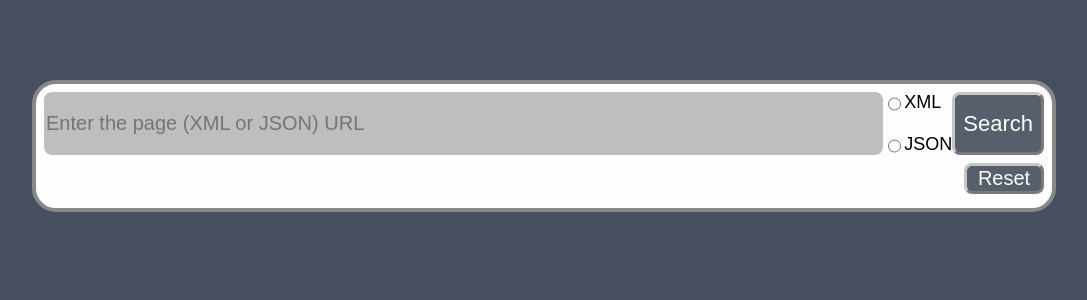
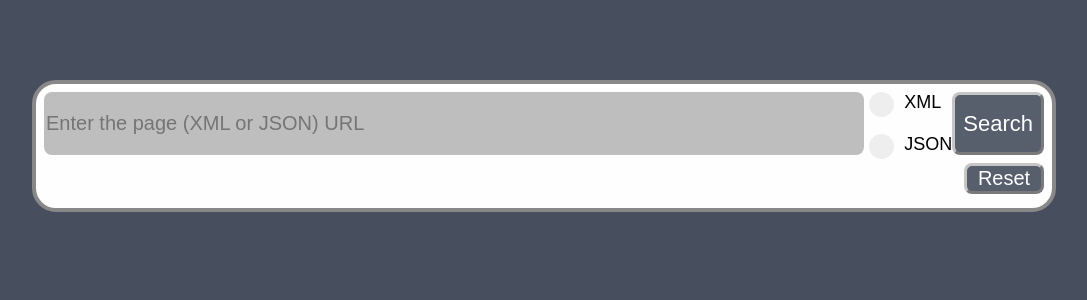
Before and after one commit to jmkd0/Internship, a Symfony app: template templates/flux/index.html.twig in a window 1280 px wide. Shown: the top 300 px of the page, without its empty margins (96-1183 px from the left). Run offline with Twig, Linux system fonts and the light colour scheme; the template is opened without the code that fills it, so the values that code supplies are empty; some libraries are stand-ins or nearby versions.

Commit message:
update 5

```diff
--- a/public/style.css
+++ b/public/style.css
@@ -68,6 +68,7 @@ input[type=text]:focus{
 }
 #id-xml-json{
     font-size: 18px;
+    padding-left: 5px;
 }
 #id-submit{
     flex: 8%;
@@ -78,12 +79,59 @@ input[type=text]:focus{
     background-color: #3e8e41;
     transform: translateY(4px);
   }
-.class-xml-json{
-    display: flex;
+/*Check XML JSON*/
+.checklabel{
+    display: block;
+    position: relative;
+    padding-left: 35px;
+    cursor: pointer;
+    font-size: 18px;
 }
-#id-xml-l, #id-json-l{
-    flex: 20%;
+.checklabel input {
+    position: absolute;
+    opacity: 0;
+    cursor: pointer;
 }
+.checkmark {
+  position: absolute;
+  top: 0;
+  left: 0;
+  height: 25px;
+  width: 25px;
+  background-color: #eee;
+  border-radius: 50%;
+}
+.checklabel:hover input ~ .checkmark {
+  background-color: #ccc;
+}
+
+/* When the radio button is checked, add a blue background */
+.checklabel input:checked ~ .checkmark {
+  background-color: #474e5d;
+}
+
+/* Create the indicator (the dot/circle - hidden when not checked) */
+.checkmark:after {
+  content: "";
+  position: absolute;
+  display: none;
+}
+
+/* Show the indicator (dot/circle) when checked */
+.checklabel input:checked ~ .checkmark:after {
+  display: block;
+}
+
+/* Style the indicator (dot/circle) */
+.checklabel .checkmark:after {
+    top: 9px;
+    left: 9px;
+    width: 6px;
+    height: 6px;
+    border-radius: 50%;
+    background: white;
+}
+
 #id-reset{
     height: 1vw;
     margin-top: 1vh;
--- a/templates/flux/index.html.twig
+++ b/templates/flux/index.html.twig
@@ -14,14 +14,14 @@
         <form id = "id-form" action="" method="post">
             <input  id = "id-input" value ="{{response[1]}}" type="text" placeholder="Enter the page (XML or JSON) URL" name="url" required>
             <div id="id-xml-json">
-                <div class="class-xml-json">
-                    <input type="radio" id="id-xml" name="type" value="xml">
-                    <label for="id-xml" id="id-xml-l">XML </label>
-                </div><br>
-                <div class="class-xml-json">
+                <label class="checklabel">XML
+                    <input type="radio" id="id-xml"name="type" value="xml">
+                    <span class="checkmark"></span>
+                </label><br>
+                <label class="checklabel">JSON
                     <input type="radio" id="id-json" name="type" value="json">
-                    <label for="id-json" id="id-json-l">JSON</label>
-                </div>
+                    <span class="checkmark"></span>
+                </label>
             </div>
             <button id = "id-submit" type="submit"><span>Search</span></button>
         </form>
```
